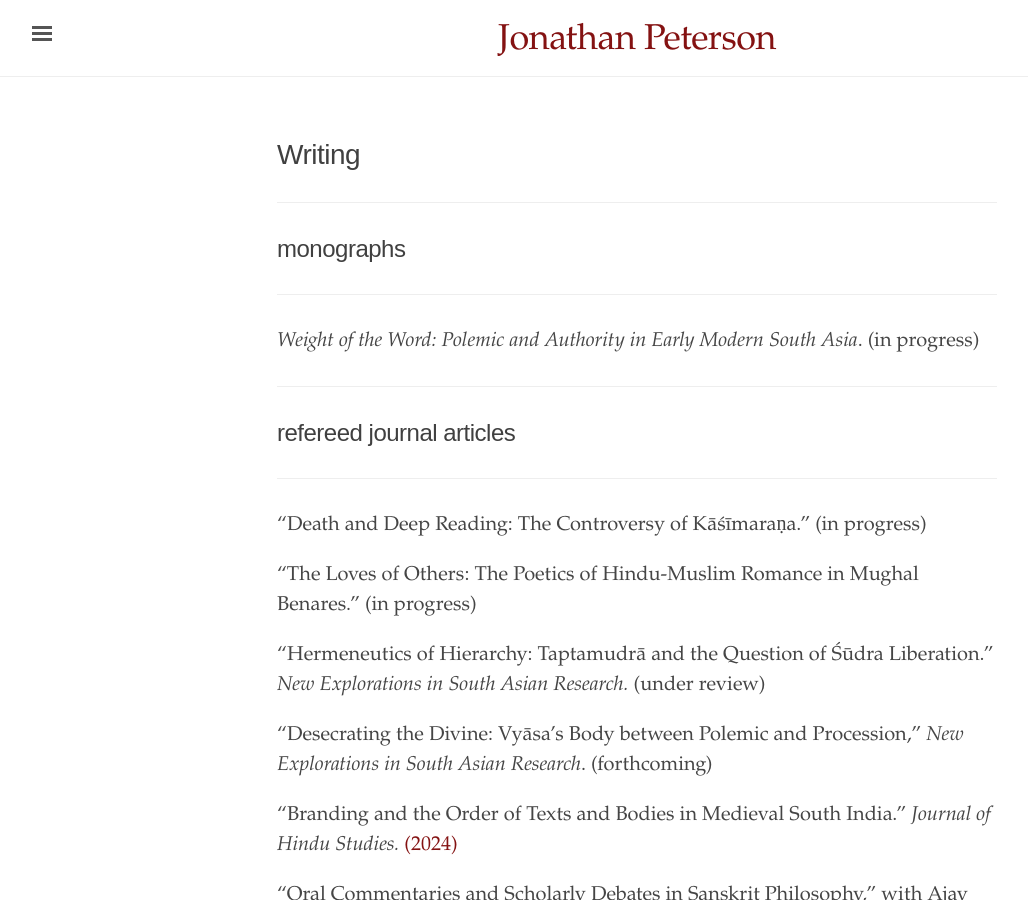
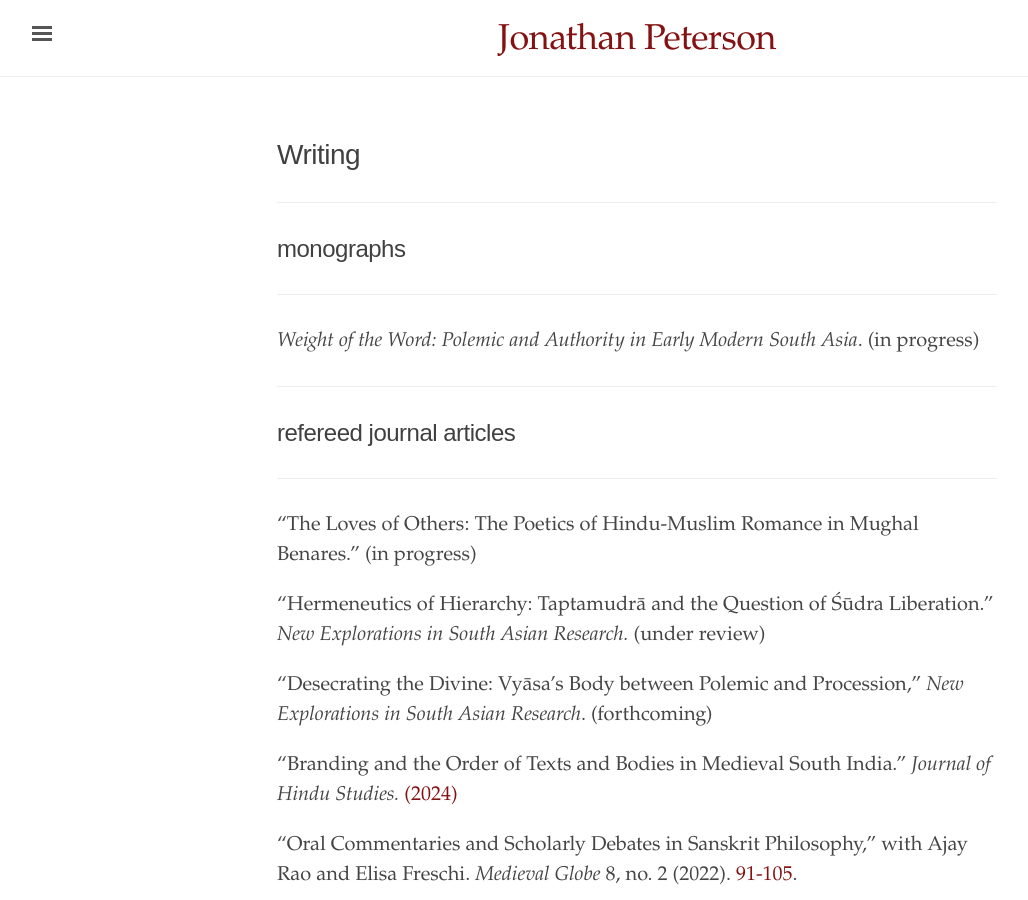
Before and after one commit to petersonjonath/personalwebpage, a Jekyll site: the page built from writing.md, in a window 1280 px wide and 900 px high. Shown: the whole window, without its empty margins (3-1031 px from the left). Built offline with Jekyll 4.4.1, drawn with Linux system fonts in a browser that asks for light colours.

Commit message:
Update writing.md

```diff
--- a/writing.md
+++ b/writing.md
@@ -14,8 +14,6 @@ title: Writing
 ## refereed journal articles
 ---
 
-
-“Death and Deep Reading: The Controversy of Kāśīmaraṇa.” (in progress)
 
 “The Loves of Others: The Poetics of Hindu-Muslim Romance in Mughal Benares.” (in progress)
 
```
